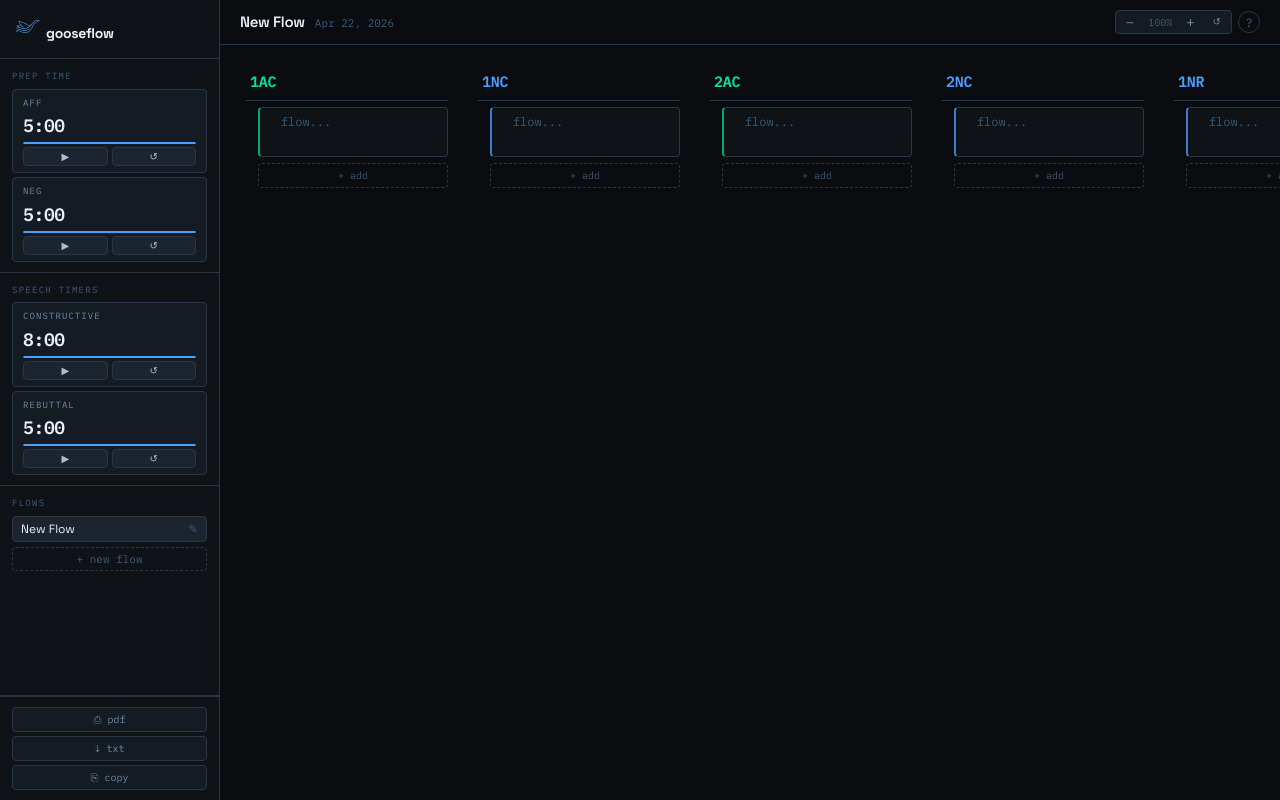
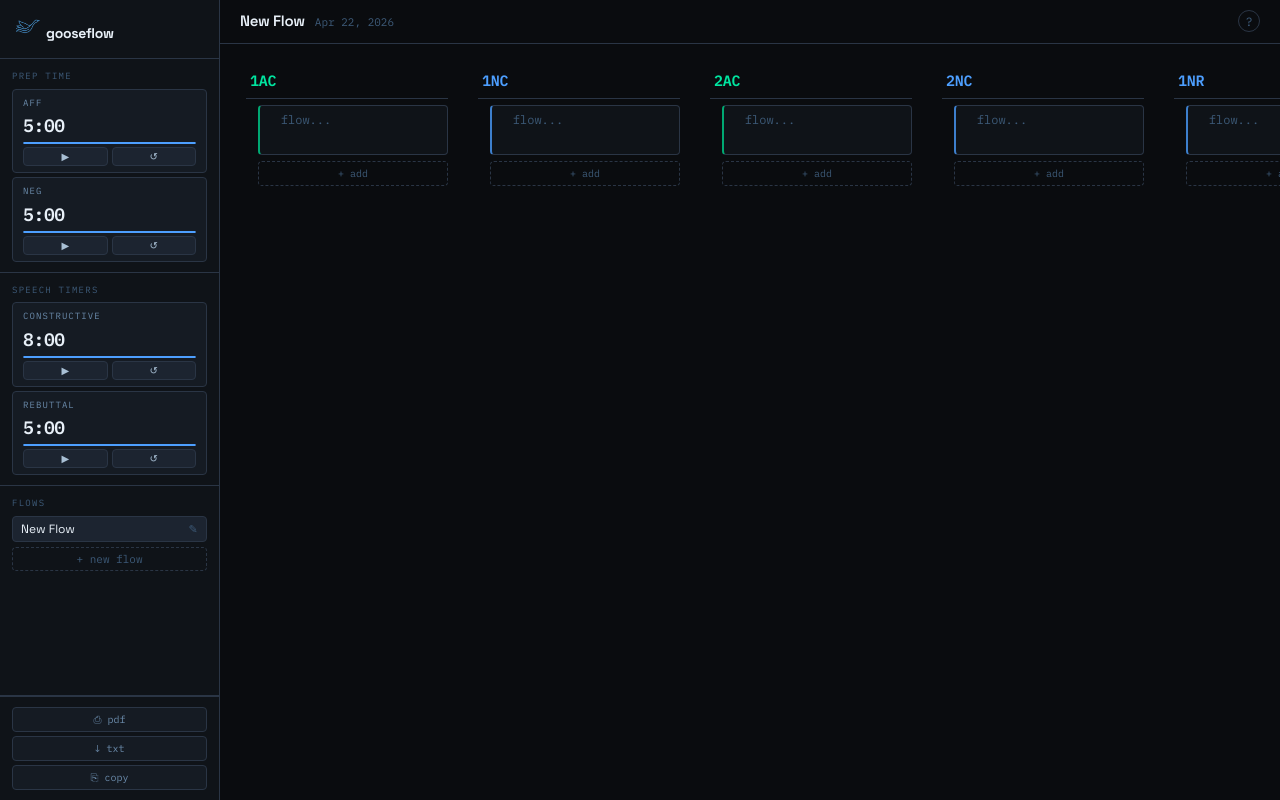
Before and after one commit to picklngoose/gooseflow, a React (Vite) app: page / in a window 1280 px wide. Built offline with nearby package versions, Linux system fonts and the light colour scheme.

Commit message:
Remove zoom functionality from App component

```diff
--- a/App.jsx
+++ b/App.jsx
@@ -17,7 +17,6 @@ export default function App() {
   } = useDebateFlow()
 
   const [showHelp, setShowHelp] = useState(false)
-  const [zoom, setZoom] = useState(1)
   const [sidebarWidth, setSidebarWidth] = useState(220)
   const resizingRef = useRef(false)
 
@@ -191,12 +190,12 @@ export default function App() {
     const toRect = toEl.getBoundingClientRect()
     const goingRight = fromRect.left < toRect.left
     return {
-      x1: ((goingRight ? fromRect.right : fromRect.left) - svgRect.left) / zoom,
-      y1: (fromRect.top + fromRect.height / 2 - svgRect.top) / zoom,
-      x2: ((goingRight ? toRect.left : toRect.right) - svgRect.left) / zoom,
-      y2: (toRect.top + toRect.height / 2 - svgRect.top) / zoom,
+      x1: (goingRight ? fromRect.right : fromRect.left) - svgRect.left,
+      y1: fromRect.top + fromRect.height / 2 - svgRect.top,
+      x2: (goingRight ? toRect.left : toRect.right) - svgRect.left,
+      y2: toRect.top + toRect.height / 2 - svgRect.top,
     }
-  }, [zoom])
+  }, [])
 
   const getKnobCoords = useCallback((cellId) => {
     const el = cellRefsMap.current.get(cellId)
@@ -205,11 +204,11 @@ export default function App() {
     const svgRect = svgEl.getBoundingClientRect()
     const rect = el.getBoundingClientRect()
     return {
-      left: (rect.left - svgRect.left) / zoom,
-      right: (rect.right - svgRect.left) / zoom,
-      y: (rect.top + rect.height / 2 - svgRect.top) / zoom,
+      left: rect.left - svgRect.left,
+      right: rect.right - svgRect.left,
+      y: rect.top + rect.height / 2 - svgRect.top,
     }
-  }, [zoom])
+  }, [])
 
   if (!activeFlow) return null
 
@@ -252,12 +251,6 @@ export default function App() {
             </span>
           </div>
           <div className={styles.viewToggle}>
-            <div className={styles.zoomControls}>
-              <button className={styles.zoomBtn} onClick={() => setZoom(z => Math.max(0.4, +(z - 0.1).toFixed(1)))} title="Zoom out">−</button>
-              <span className={styles.zoomLevel}>{Math.round(zoom * 100)}%</span>
-              <button className={styles.zoomBtn} onClick={() => setZoom(z => Math.min(2, +(z + 0.1).toFixed(1)))} title="Zoom in">+</button>
-              <button className={styles.zoomBtn} onClick={() => setZoom(1)} title="Reset zoom" style={{fontSize:10}}>↺</button>
-            </div>
             <button className={styles.helpBtn} onClick={() => setShowHelp(!showHelp)} title="Help">?</button>
           </div>
         </div>
@@ -269,7 +262,6 @@ export default function App() {
         >
           <div
             className={styles.flowBoardInner}
-            style={{ transform: `scale(${zoom})`, transformOrigin: 'top left', width: zoom !== 1 ? `${100/zoom}%` : undefined }}
           >
           <svg ref={svgRef} className={styles.lineOverlay} style={{ width: '100%', height: '100%' }}>
             <defs>
```
